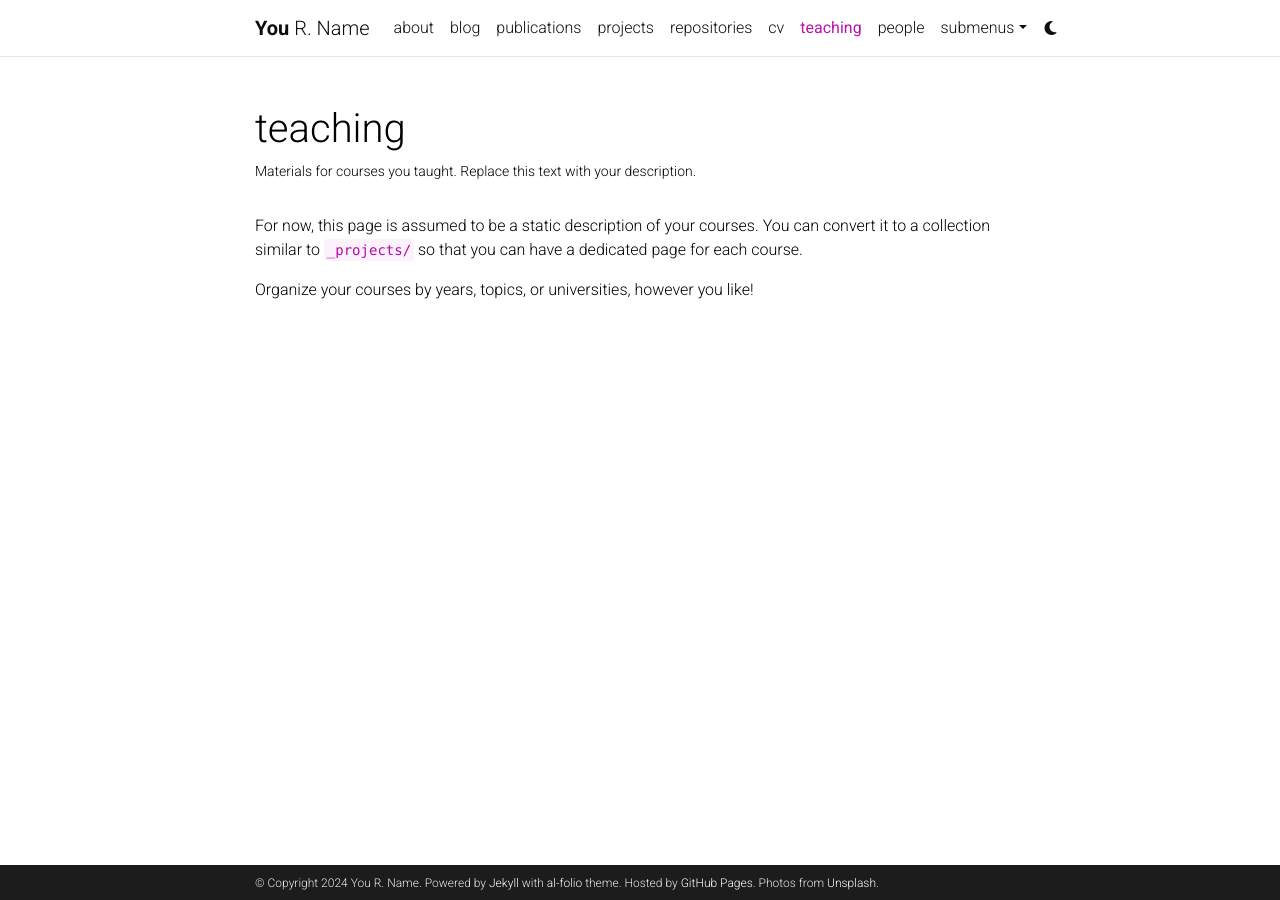
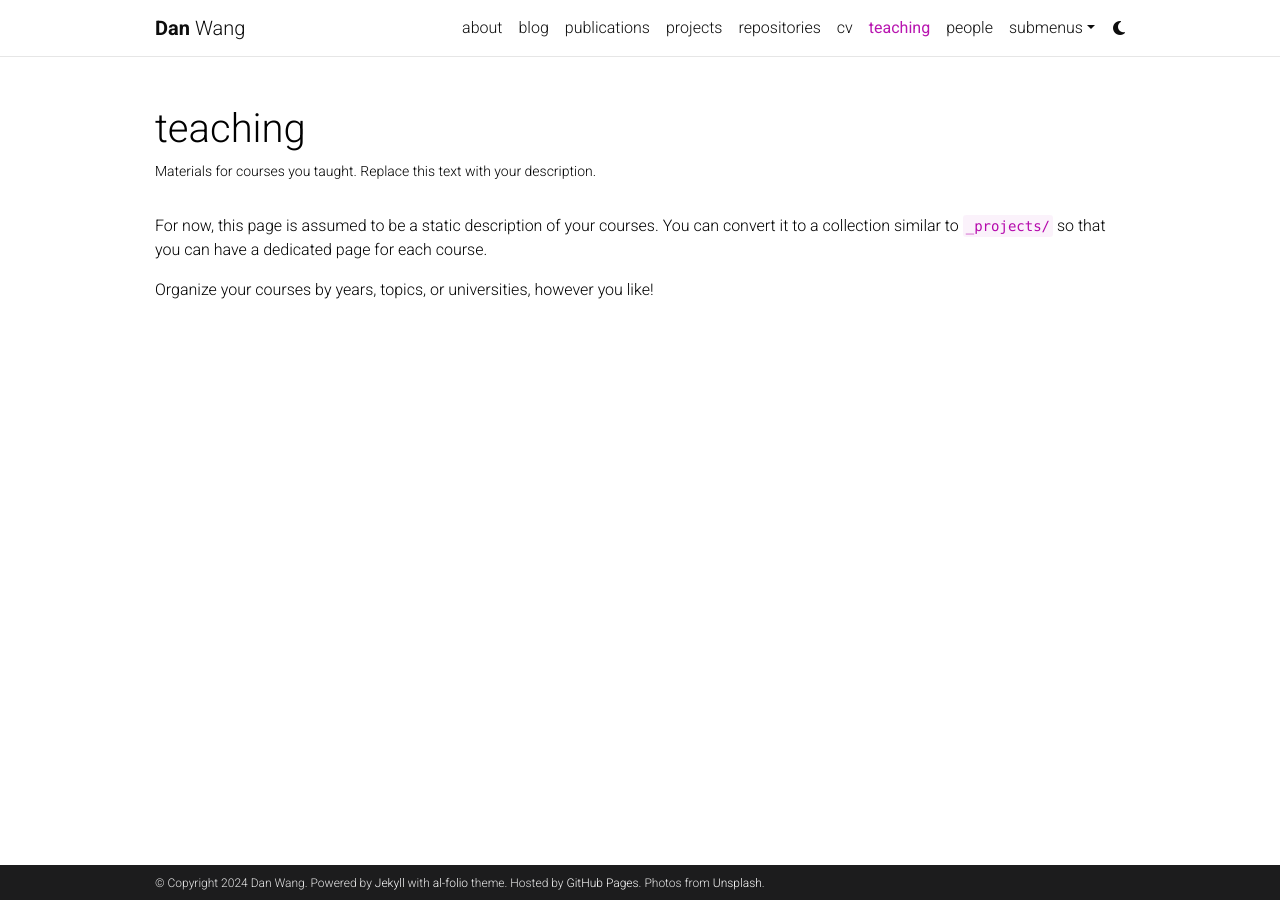
Before and after one commit to danalaina/danalaina.github.io, a Jekyll site: the page built from _pages/teaching.md, in a window 1280 px wide. Built offline with Jekyll 4.4.1, drawn with Linux system fonts in a browser that asks for light colours; comment, search, counter and statistics services are not loaded; a style sheet for code colours, icons or effects is not loaded.

Commit message:
Update _config.yml

```diff
--- a/_config.yml
+++ b/_config.yml
@@ -3,23 +3,23 @@
 # -----------------------------------------------------------------------------
 
 title: blank # the website title (if blank, full name will be used instead)
-first_name: You
-middle_name: R.
-last_name: Name
-email: you@example.com
+first_name: Dan
+middle_name:
+last_name: Wang
+email: dawa@di.ku.dk
 description: > # the ">" symbol means to ignore newlines until "footer_text:"
   A simple, whitespace theme for academics. Based on [*folio](https://github.com/bogoli/-folio) design.
 footer_text: >
   Powered by <a href="https://jekyllrb.com/" target="_blank">Jekyll</a> with <a href="https://github.com/alshedivat/al-folio">al-folio</a> theme.
   Hosted by <a href="https://pages.github.com/" target="_blank">GitHub Pages</a>.
   Photos from <a href="https://unsplash.com" target="_blank">Unsplash</a>.
-keywords: jekyll, jekyll-theme, academic-website, portfolio-website  # add your own keywords or leave empty
+keywords:  # add your own keywords or leave empty
 
 lang: en # the language of your site (for example: en, fr, cn, ru, etc.)
 icon: ⚛️  # the emoji used as the favicon (alternatively, provide image name in /assets/img/)
 
-url: https://alshedivat.github.io # the base hostname & protocol for your site
-baseurl: /al-folio # the subpath of your site, e.g. /blog/. Leave blank for root
+url: https://danalaina.github.io # the base hostname & protocol for your site
+baseurl: # the subpath of your site, e.g. /blog/. Leave blank for root
 last_updated: false # set to true if you want to display last updated in the footer
 impressum_path:  # set to path to include impressum link in the footer, use the same path as permalink in a page, helps to conform with EU GDPR
 
@@ -51,7 +51,7 @@
 footer_fixed: true
 
 # Dimensions
-max_width: 800px
+max_width: 1000px
 
 # TODO: add layout settings (single page vs. multi-page)
 
@@ -275,8 +275,8 @@
 
 scholar:
 
-  last_name: [Einstein]
-  first_name: [Albert, A.]
+  last_name: [Wang]
+  first_name: [Dan, D.]
 
   style: apa
   locale: en
@@ -309,7 +309,7 @@
 filtered_bibtex_keywords: [abbr, abstract, altmetric, arxiv, bibtex_show, blog, code, html, pdf, poster, preview, selected, slides, supp, video, website]
 
 # Maximum number of authors to be shown for each publication (more authors are visible on click)
-max_author_limit: 3  # leave blank to always show all authors
+max_author_limit: 5  # leave blank to always show all authors
 more_authors_animation_delay: 10  # more authors are revealed on click using animation; smaller delay means faster animation
 
 # Enables publication thumbnails. If disabled, none of the publications will display thumbnails, even if specified in the bib entry.
```
